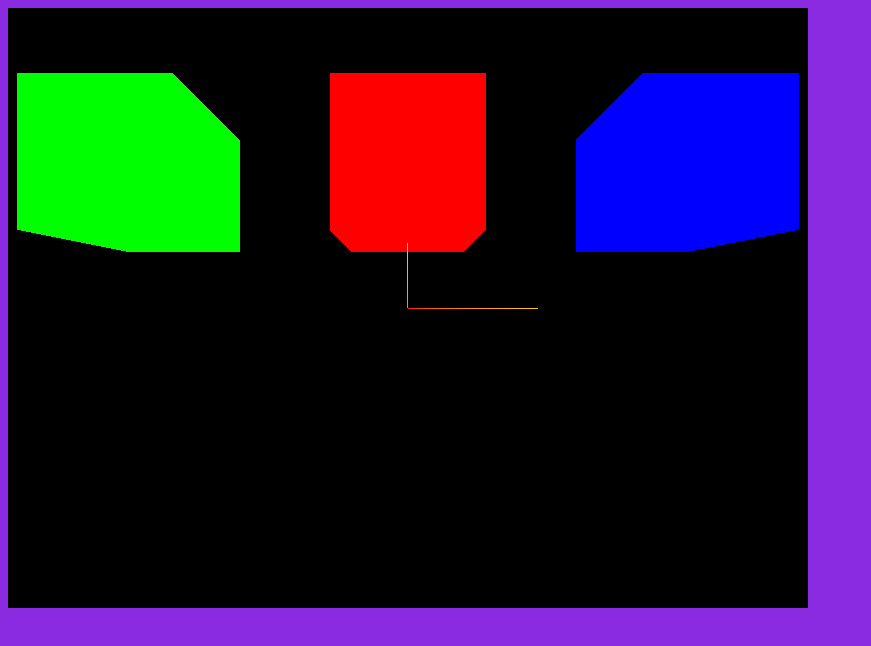
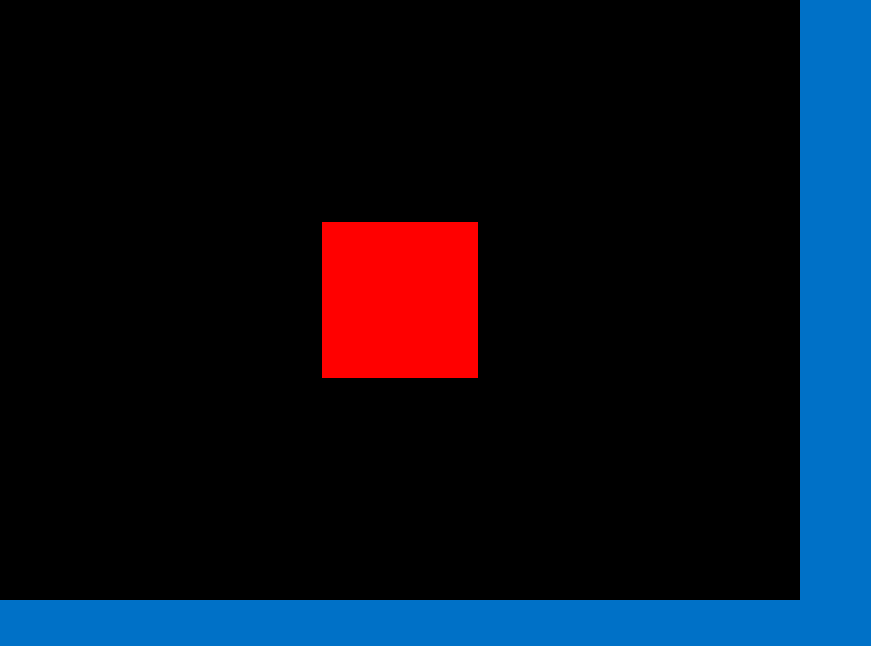
Before and after one commit to Alaaeldinabosamra/THREE, a website built with Vite: page src/index.html in a window 1280 px wide. Shown: the whole page, without its empty margins (0-871 px from the left). Built offline with nearby package versions, Linux system fonts and the light colour scheme.

Commit message:
this is the animation using time and dimensions and gsap library to move with in instractions and delay timer

```diff
--- a/package.json
+++ b/package.json
@@ -12,6 +12,7 @@
     "vite-plugin-restart": "^0.4.0"
   },
   "dependencies": {
+    "gsap": "^3.5.1",
     "three": "^0.164.1"
   }
 }
--- a/src/script.js
+++ b/src/script.js
@@ -1,6 +1,8 @@
 import * as THREE from 'three'
 import "./styles.css"
 import { OrbitControls } from 'three/addons/controls/OrbitControls.js';
+import gsap from 'gsap'
+
 
 // Canvas
 const canvas = document.querySelector('canvas.webgl')
@@ -11,79 +13,12 @@ const scene = new THREE.Scene()
 /**
  * Objects
  */
-// const geometry = new THREE.BoxGeometry(1, 1, 1)
-// const material = new THREE.MeshBasicMaterial({ color: 0xff0000 })
-// const mesh = new THREE.Mesh(geometry, material)
-// scene.add(mesh)
-
-/**
- * Group objects
- */
-const group = new THREE.Group()
-// move objects together
-group.position.y = 1
-scene.add(group)
-
-const cube1 = new THREE.Mesh(
-    new THREE.BoxGeometry(1,1,1),
-    new THREE.MeshBasicMaterial({ color: 0xff0000 })
-)
-group.add(cube1)
-
-const cube2 = new THREE.Mesh(
-    new THREE.BoxGeometry(1,1,1),
-    new THREE.MeshBasicMaterial({ color: 0x00ff00 })
-)
-cube2.position.set(-2,0,0)
-group.add(cube2)
-
-const cube3 = new THREE.Mesh(
-    new THREE.BoxGeometry(1,1,1),
-    new THREE.MeshBasicMaterial({ color: 0x0000ff })
-)
-cube3.position.set(2,0,0)
-group.add(cube3)
+const geometry = new THREE.BoxGeometry(1, 1, 1)
+const material = new THREE.MeshBasicMaterial({ color: 0xff0000 })
+const mesh = new THREE.Mesh(geometry, material)
+scene.add(mesh)
 
 
-/**
- * Position
- */
-// mesh.position.x = 0.7
-// mesh.position.y = -0.6
-// mesh.position.z = 1
-// mesh.position.set(0.7,-0.6,1)
-
-/**
- * Scale
- */
-// mesh.scale.x = 2
-// mesh.scale.y = 0.5
-// mesh.scale.z = 0.5i
-// mesh.scale.set(2,0.5,0.5)
-
-/**
- * Rotation
- * PI = 3.1459
- */
-// هنا بتفرق اما نحرك الاكس الاول مش بيبقى في نفس المكان ف بنستخدم الفانكشن دى
-// mesh.rotation.reorder('YXZ')
-// mesh.rotation.x = Math.PI * 0.25
-// mesh.rotation.y = Math.PI * 0.25
-
-
-/**
- * Quaternion
- * also expresses a rotation, but in more mathematical way
- */
-
-
-
-
-/**
- * Axes helper
- */
-const axesHelper = new THREE.AxesHelper()
-scene.add(axesHelper)
 
 /**
  * Sizes
@@ -98,10 +33,9 @@ const sizes = {
  */
 const camera = new THREE.PerspectiveCamera(75, sizes.width / sizes.height)
 camera.position.z = 3
+
 scene.add(camera)
 
-// camera.lookAt(new THREE.Vector3(3,0,0))
-// camera.lookAt(mesh.position)
 
 /**
  * Renderer
@@ -110,4 +44,74 @@ const renderer = new THREE.WebGLRenderer({
     canvas: canvas
 })
 renderer.setSize(sizes.width, sizes.height)
-renderer.render(scene, camera)
+
+// animation objects with instructions
+gsap.to(mesh.position, { duration: 1 , delay:1 , x:2 })
+gsap.to(mesh.position, { duration: 1 , delay:2 , x:0 })
+
+
+/**
+ * Animate function
+ */
+
+// const tick = () => {
+//     console.log("tick")
+//     // FPS dom element
+//     window.requestAnimationFrame(tick)
+// }
+
+// let time = Date.now()
+
+// const tick = () => {
+
+//     // Time
+//     const currentTime = Date.now()
+//     const deltaTime = currentTime - time
+//     time = currentTime
+
+
+//     // Update objects
+//     mesh.rotation.y += 0.001 * deltaTime
+
+//     // Render
+//     renderer.render(scene, camera)
+
+//     // FPS => frame per second
+//     window.requestAnimationFrame(tick)
+// }
+
+
+const clock = new THREE.Clock()
+
+const tick = () => {
+
+    // Clock
+    const elapsedTime = clock.getElapsedTime()
+
+
+    // Update objects
+
+    // mesh.rotation.y = elapsedTime * Math.PI * 2
+    // mesh.position.y = Math.sin(elapsedTime)
+    // mesh.position.x = Math.cos(elapsedTime)
+    // mesh.position.z = Math.tan(elapsedTime)
+
+    // camera.position.y = Math.sin(elapsedTime)
+    // camera.position.x = Math.cos(elapsedTime)
+    // camera.lookAt(mesh.position)
+
+    // Render
+    renderer.render(scene, camera)
+
+    // FPS => frame per second
+    window.requestAnimationFrame(tick)
+}
+
+tick()
+
+
+/**
+ *  Orbit Control to can move camera  (التحكم في مدار الكاميرا)
+*/
+// const controls = new OrbitControls(camera, renderer.canvas);
+// controls.update();
--- a/src/styles.css
+++ b/src/styles.css
@@ -1,3 +1,13 @@
+*{
+    padding: 0;
+    margin: 0;
+}
+
 body{
-    background: blueviolet;
+    background: rgb(0, 113, 199);
 }
+
+
+.canvas{
+    width: 100%;
+}
```
Also changed, not shown: src/index.html (+1 -0 lines), 1 other file.
